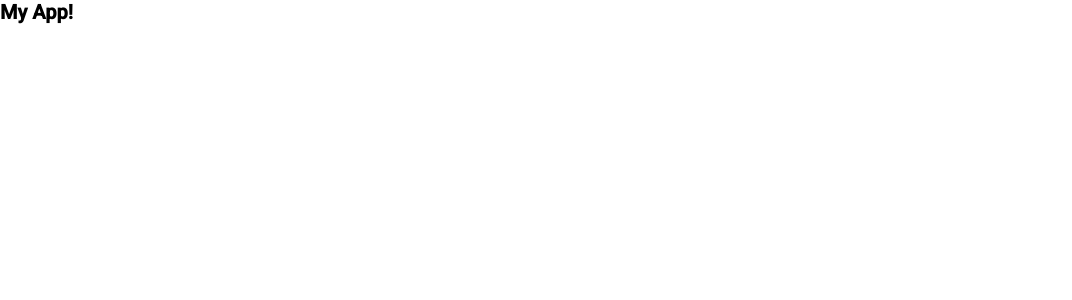
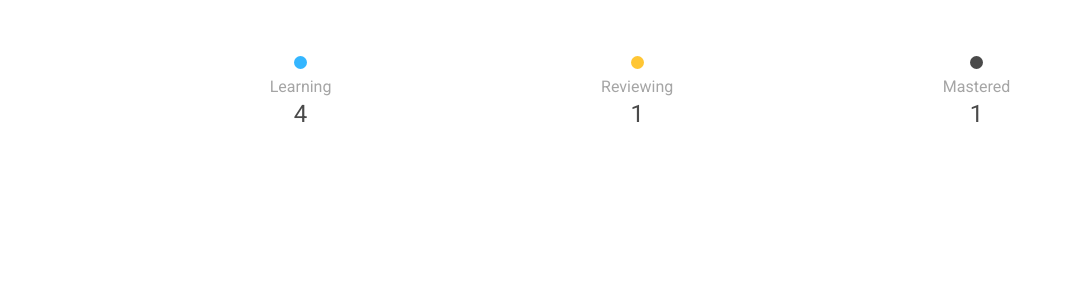
Before and after one commit to JeremyGillard/fluent-frontend, a Vue app: page / in a window 1280 px wide. Shown: the top 300 px of the page, without its empty margins (0-1072 px from the left). Built offline with nearby package versions, Linux system fonts and the light colour scheme.

Commit message:
feat(listindicators): ListIndicators + ListIndicator creation

```diff
--- a/src/App.vue
+++ b/src/App.vue
@@ -1,14 +1,22 @@
 <template>
   <main>
-    <h1>My App!</h1>
+    <list-indicators
+      :learningLength="learning.length"
+      :reviewingLength="reviewing.length"
+      :masteredLength="mastered.length"
+    />
   </main>
 </template>
 
 <script>
+import ListIndicators from './components/ListIndicators.vue';
 import { getTerms } from './services/api';
 
 export default {
   name: 'App',
+  components: {
+    ListIndicators,
+  },
   data() {
     return {
       terms: [],
@@ -33,4 +41,4 @@ export default {
 };
 </script>
 
-<style lang="scss"></style>
+<style lang="scss" scoped></style>
--- /dev/null
+++ b/src/components/ListIndicator.vue
@@ -0,0 +1,47 @@
+<template>
+  <section class="list-indicator">
+    <div class="tablet" :style="{ backgroundColor: color }"></div>
+    <p class="title">{{ title }}</p>
+    <p class="index">{{ index }}</p>
+  </section>
+</template>
+
+<script>
+export default {
+  props: {
+    color: {
+      type: String,
+      required: true,
+    },
+    title: {
+      type: String,
+      required: true,
+    },
+    index: {
+      type: Number,
+      required: true,
+    },
+  },
+};
+</script>
+
+<style lang="scss" scoped>
+.tablet {
+  margin: auto;
+  width: 0.8rem;
+  height: 0.8rem;
+  border-radius: 0.5rem;
+}
+.title {
+  margin: 0.5rem auto 0.25rem auto;
+  text-align: center;
+  font-size: 1rem;
+  color: #a5a5a5;
+}
+.index {
+  margin: auto;
+  text-align: center;
+  font-size: 1.5rem;
+  color: #4a4a4a;
+}
+</style>
--- /dev/null
+++ b/src/components/ListIndicators.vue
@@ -0,0 +1,43 @@
+<template>
+  <div class="list-indicators">
+    <list-indicator title="Learning" :index="learningLength" color="#34B6FF" />
+    <list-indicator
+      title="Reviewing"
+      :index="reviewingLength"
+      color="#ffc634"
+    />
+    <list-indicator title="Mastered" :index="masteredLength" color="#4A4A4A" />
+  </div>
+</template>
+
+<script>
+import ListIndicator from './ListIndicator';
+
+export default {
+  components: {
+    ListIndicator,
+  },
+  props: {
+    learningLength: {
+      type: Number,
+      required: true,
+    },
+    reviewingLength: {
+      type: Number,
+      required: true,
+    },
+    masteredLength: {
+      type: Number,
+      required: true,
+    },
+  },
+};
+</script>
+
+<style lang="scss" scoped>
+.list-indicators {
+  margin: 3.5rem auto 0;
+  display: flex;
+  justify-content: space-evenly;
+}
+</style>
```
